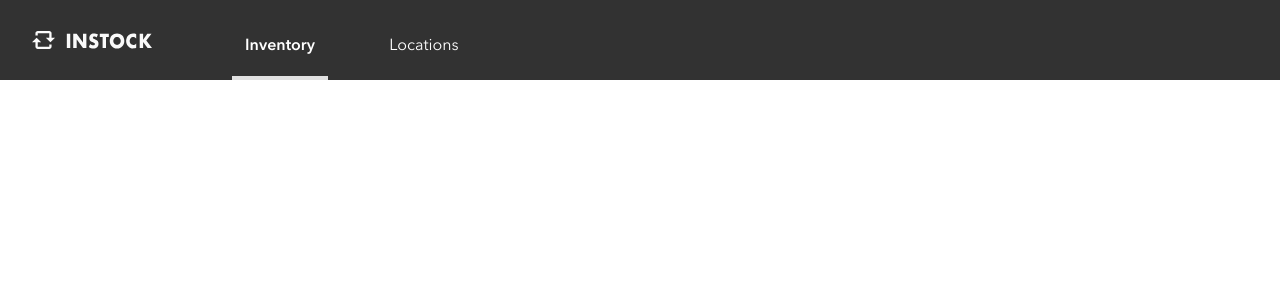
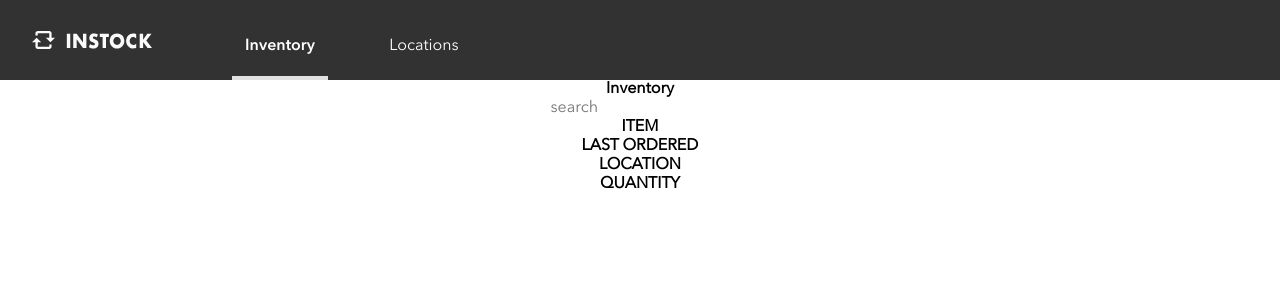
Before and after one commit to BeesonAlex/instock, a React (Create React App) app in the folder client/: page / in a window 1280 px wide. Shown: the top 300 px of the page. Built offline with nearby package versions, Linux system fonts and the light colour scheme.

Commit message:
inventory list started

```diff
--- a/client/src/App.js
+++ b/client/src/App.js
@@ -1,11 +1,13 @@
 import React from 'react';
 import './App.css';
 import Header from './components/header/Header'
+import Inventory from './components/inventory/Inventory'
 
 function App() {
   return (
     <div className="App">
       <Header />
+      <Inventory />
     </div>
   );
 }
--- /dev/null
+++ b/client/src/components/inventory/Inventory.js
@@ -0,0 +1,22 @@
+import React from 'react';
+
+class Inventory extends React.Component {
+    render() {
+        return (
+            <>
+                <div className="header">
+                    <h2 className="header__title">Inventory</h2>
+                    <input className="header__search" placeholder="search" />
+                </div>
+                <div className="sub-heading">
+                    <h3>ITEM</h3>
+                    <h3>LAST ORDERED</h3>
+                    <h3>LOCATION</h3>
+                    <h3>QUANTITY</h3>
+                </div>
+            </>
+        )
+    }
+}
+
+export default Inventory;
```
Also changed, not shown: client/src/components/inventory/InventoryItem.js (added, +11 -0 lines), client/src/components/inventory/inventory.scss (added).
